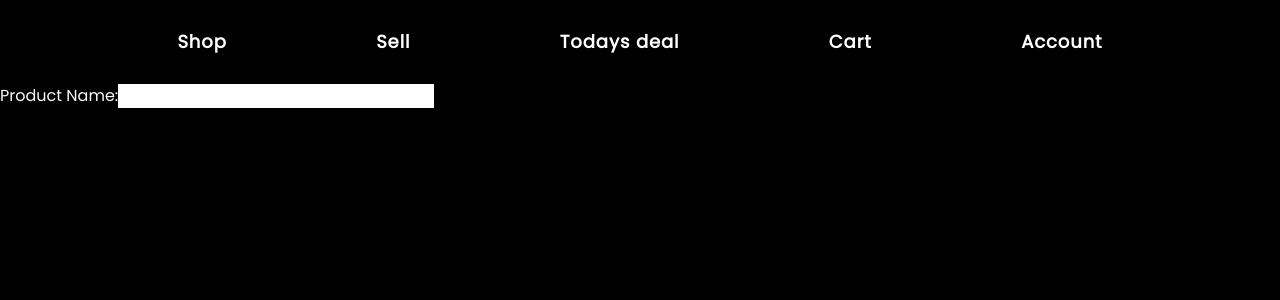
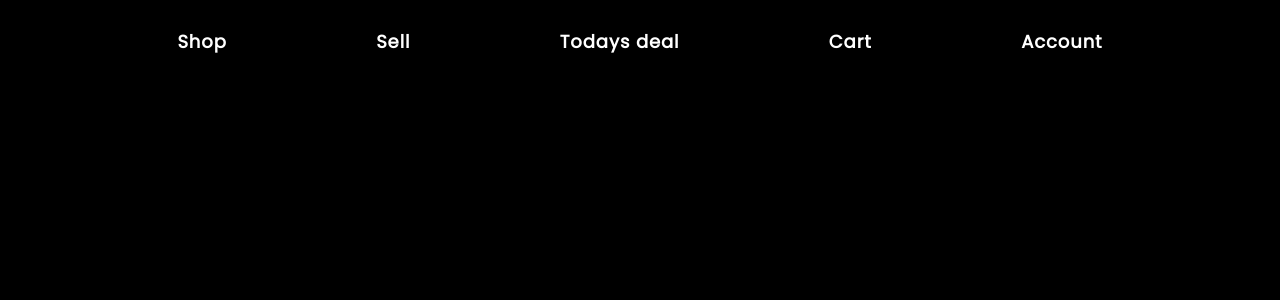
Before and after one commit to Nidhinsanju/Ecommerce, a Next.js app: page /sell in a window 1280 px wide. Shown: the top 300 px of the page. Built offline with nearby package versions, Linux system fonts and the light colour scheme.

Commit message:
addedcomponents

```diff
--- a/src/app/sell/page.tsx
+++ b/src/app/sell/page.tsx
@@ -1,14 +1,3 @@
 export default async function Sell() {
-  return (
-    <div>
-      <div className="text-gray-50">
-        <main>
-          <label>
-            Product Name:
-            <input type="text" className="text-black"></input>
-          </label>
-        </main>
-      </div>
-    </div>
-  );
+  return <div></div>;
 }
--- a/src/components/accoutPress.tsx
+++ b/src/components/accoutPress.tsx
@@ -33,7 +33,7 @@ export default function AccoutSettings() {
   return (
     <div>
       <main className="bg-slate-50 ">
-        <label className="flex m-7 border-2 border-sky-500 w-2/5">
+        {/* <label className="flex m-7 border-2 border-sky-500 w-2/5">
           Username:
           <input defaultValue={name ?? name}></input>
         </label>
@@ -45,8 +45,7 @@ export default function AccoutSettings() {
           Conform Password:
           <input onChange={(e) => Setpassword(e.target.value)}></input>
         </label>
-        <button className="w-4/5">Submit</button>
-        <br />
+        <button className="w-4/5">Submit</button> */}
       </main>
     </div>
   );
--- /dev/null
+++ b/src/components/sellItem.tsx
@@ -0,0 +1,7 @@
+export default async function Sellitems(){
+    return(
+        <div>
+
+        </div>
+    )
+}
--- a/src/contents/nav.ts
+++ b/src/contents/nav.ts
@@ -13,10 +13,10 @@ export const navItems = [
   },
   {
     title: "Cart",
-    link: "/Account/",
+    link: "/cart/",
   },
   {
     title: "Account",
-    link: "/electronics/",
+    link: "/account/",
   },
 ];
```
